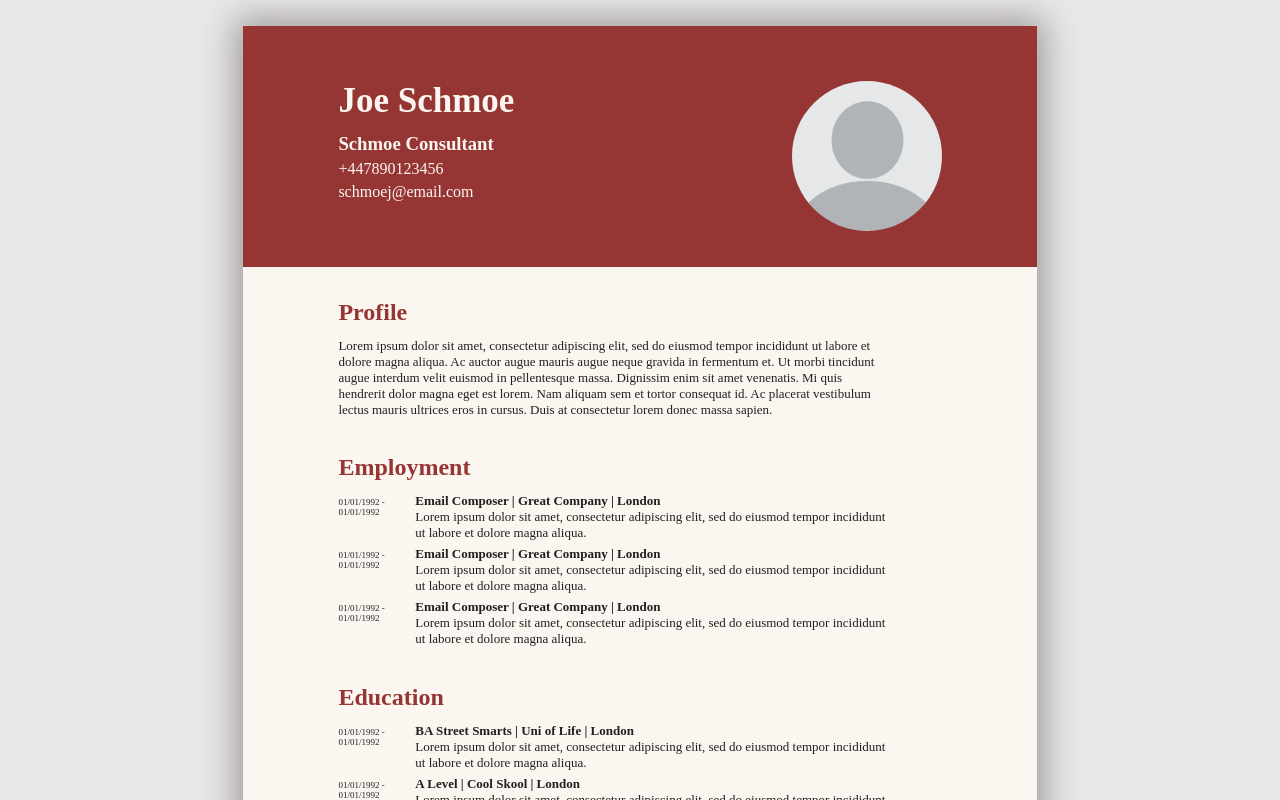
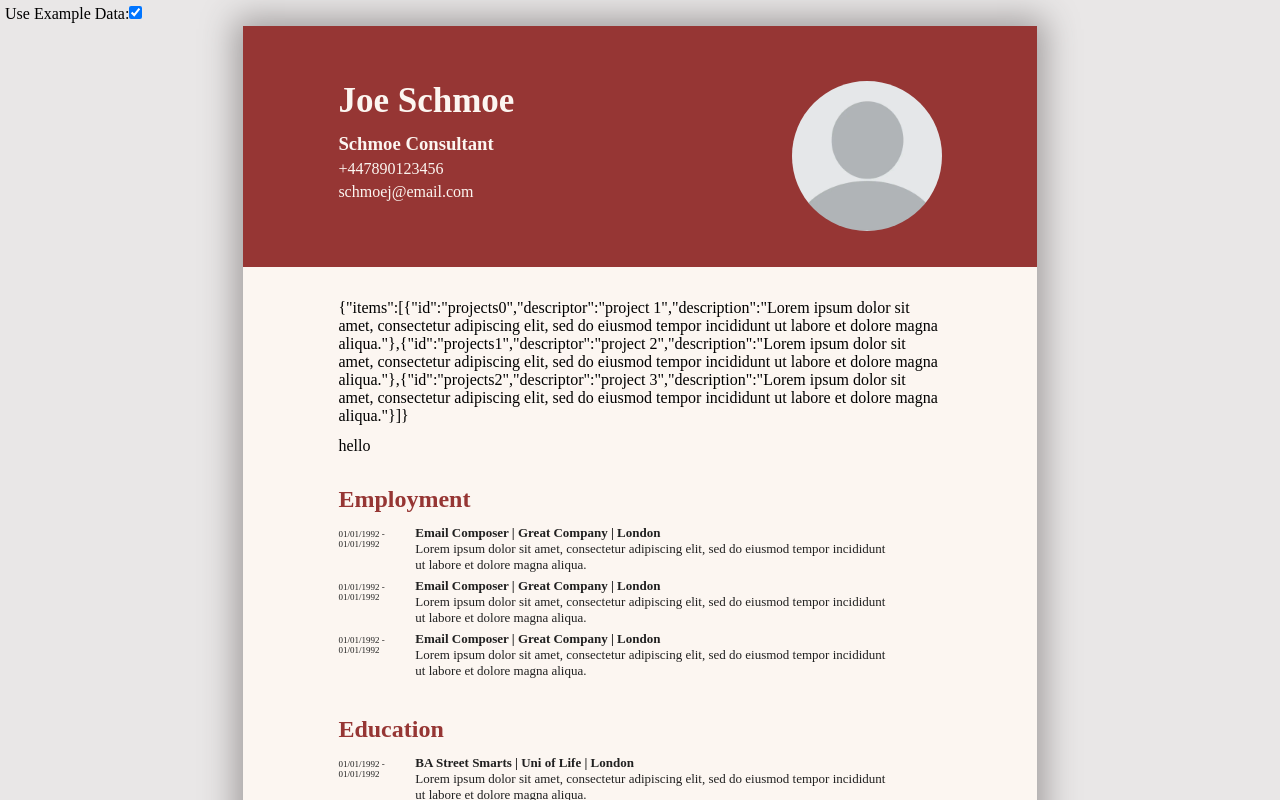
Before and after one commit to tef20/react-cv-project, a React (Create React App) app in the folder cv-project/: page / in a window 1280 px wide. Shown: the top 800 px of the page. Built offline with nearby package versions, Linux system fonts and the light colour scheme.

Commit message:
toggle added to allow example data to be added / removed

```diff
--- a/cv-project/src/components/App.js
+++ b/cv-project/src/components/App.js
@@ -4,13 +4,45 @@ import Employment from "./Employment";
 import BasicInfo from "./BasicInfo";
 import Profile from "./Profile";
 import Projects from "./Projects";
+import Subsection from "./Subsection2";
+import { exampleData } from "../data/example_data";
 
 export default class App extends Component {
+  constructor() {
+    super();
+    this.state = {
+      importExampleData: true,
+    };
+  }
+
   render() {
+    // const importData = this.state.importExampleData ? true : false;
+    const { importExampleData } = this.state;
+
     return (
       <main className='page'>
+        <label id='exampleToggleLabel' htmlFor='exampleDataToggle'>
+          <span>Use Example Data:</span>
+          <input
+            type='checkbox'
+            name='exampleDataToggle'
+            id='exampleDataToggle'
+            checked={this.state.importExampleData}
+            onChange={() =>
+              this.setState((prevState) => ({
+                importExampleData: !prevState.importExampleData,
+              }))
+            }
+          />
+        </label>
         <BasicInfo />
-        <Profile />
+        <Subsection
+          id={"projects"}
+          name={"Projects"}
+          type='list'
+          importData={importExampleData ? exampleData["projects"] : null}
+        />
+        {/* <Profile /> */}
         <Employment />
         <Education />
         <Projects />
--- /dev/null
+++ b/cv-project/src/components/Subsection2.js
@@ -0,0 +1,53 @@
+import React, { Component } from "react";
+import { genID } from "./tools";
+
+export default class Subsection extends Component {
+  constructor(props) {
+    super(props);
+    this.state = {
+      items: [],
+    };
+    this.ids = genID();
+  }
+
+  mapItemsWithIds(itemsArr) {
+    return itemsArr.map((newItem) => {
+      const newItemId = `${this.props.id}${this.ids.newID()}`;
+      return {
+        ...newItem,
+        id: newItem.id || newItemId,
+      };
+    });
+  }
+
+
+
+  componentDidMount() {
+    this.setState({
+      items: this.props.importData
+        ? this.mapItemsWithIds(this.props.importData)
+        : [],
+    });
+  }
+
+  componentDidUpdate(prevProps) {
+    if (prevProps.importData !== this.props.importData) {
+      console.log(prevProps.importData, this.props.importData);
+      console.log("componentUpdate");
+      this.setState({
+        items: this.props.importData
+          ? this.mapItemsWithIds(this.props.importData)
+          : [],
+      });
+    }
+  }
+
+  render() {
+    return (
+      <section className={`section ${this.props.id}`}>
+        {JSON.stringify(this.state)}
+        <p>hello</p>
+      </section>
+    );
+  }
+}
--- a/cv-project/src/styles/styles.css
+++ b/cv-project/src/styles/styles.css
@@ -7,6 +7,12 @@
 body {
   width: 100%;
   background-color: rgb(233, 231, 231);
+}
+
+#exampleToggleLabel {
+  position: fixed;
+  top: 5px;
+  left: 5px;
 }
 
 .page {
```
